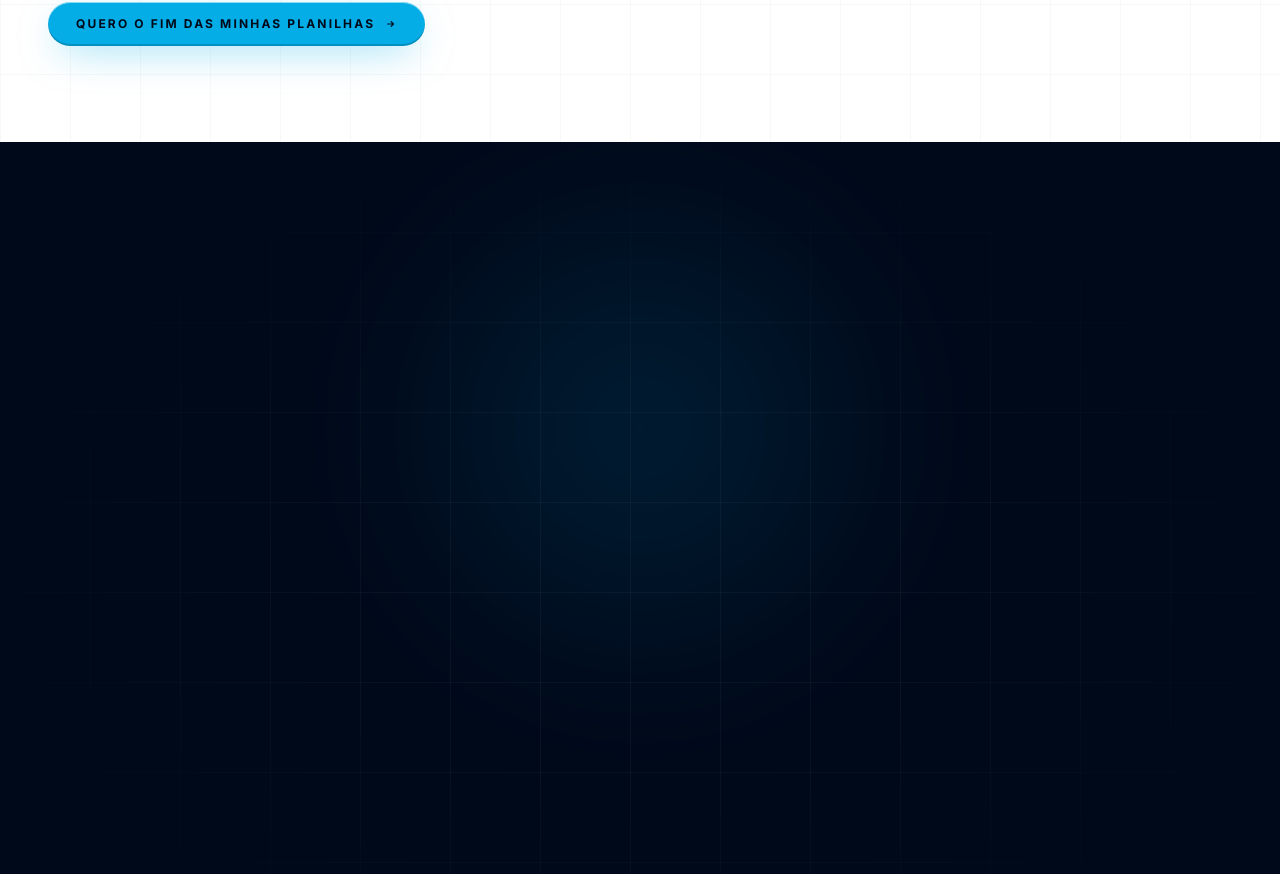
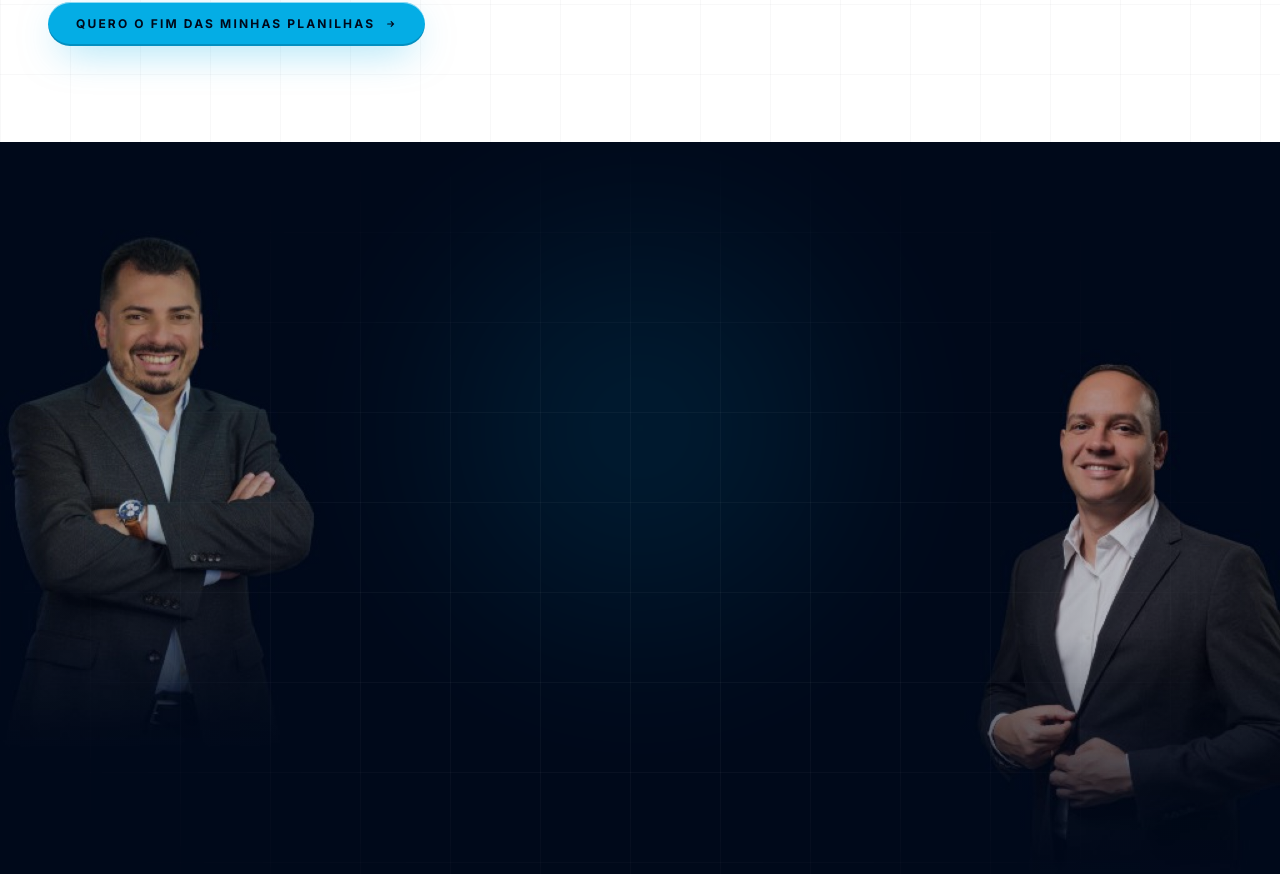
Before and after one commit to rafael-larafy/lp-elcio-ghiotto, a Next.js app: page / in a window 1280 px wide. Shown: the part 1572-2446 px from the top of the page. Built offline with nearby package versions, Linux system fonts and the light colour scheme; a web font is replaced by a local one.

Commit message:
style: change the texts and the background

```diff
--- a/components/WhatIs.tsx
+++ b/components/WhatIs.tsx
@@ -3,6 +3,7 @@
 import gsap from "gsap";
 import { useGSAP } from "@gsap/react";
 import { ScrollTrigger } from "gsap/ScrollTrigger";
+import Image from "next/image";
 import { useRef } from "react";
 import { TiArrowRight } from "react-icons/ti";
 
@@ -11,6 +12,10 @@ import { kodeMono } from "@/lib/fonts";
 import Button from "./Button";
 
 gsap.registerPlugin(ScrollTrigger);
+
+const WHAT_IS_BG = "/img/what-is-founders.png";
+/** Largura máxima do fundo (px): em ecrãs grandes deixa de escalar; em ecrãs estreitos usa 100%. */
+const WHAT_IS_BG_MAX_W_PX = 1524;
 
 const WhatIs = () => {
   const containerRef = useRef<HTMLElement | null>(null);
@@ -65,18 +70,39 @@ const WhatIs = () => {
       id="what-is"
       className="relative overflow-hidden bg-[#00091a] py-28 text-white md:py-36"
     >
-      <div className="pointer-events-none absolute inset-0 bg-grid-fade" />
+      <div className="pointer-events-none absolute inset-0 z-0 overflow-hidden">
+        <Image
+          src={WHAT_IS_BG}
+          alt=""
+          width={2048}
+          height={1152}
+          unoptimized
+          className="absolute left-1/2 top-1/2 w-full max-w-none -translate-x-1/2 -translate-y-1/2 select-none"
+          style={{
+            maxWidth: WHAT_IS_BG_MAX_W_PX,
+            width: "100%",
+            height: "auto",
+          }}
+        />
+      </div>
+      {/* vignette: darker on the sides (where the portraits sit), lighter in the middle for the highlight */}
+      <div
+        aria-hidden
+        className="pointer-events-none absolute inset-0 z-[1] bg-gradient-to-r from-[#00091a]/20 via-[#00091a]/50 to-[#00091a]/20"
+      />
+
+      <div className="pointer-events-none absolute inset-0 z-[2] bg-grid-fade" />
 
       {/* cyan ambient */}
       <div
-        className="pointer-events-none absolute left-1/2 top-1/3 -z-0 h-[600px] w-[600px] -translate-x-1/2 -translate-y-1/2 rounded-full opacity-25 blur-3xl"
+        className="pointer-events-none absolute left-1/2 top-1/3 z-[2] h-[600px] w-[600px] -translate-x-1/2 -translate-y-1/2 rounded-full opacity-25 blur-3xl"
         style={{
           background:
             "radial-gradient(circle at center, rgba(4, 173, 229,0.55) 0%, rgba(4, 173, 229,0) 70%)",
         }}
       />
 
-      <div className="container-page relative">
+      <div className="container-page relative z-10">
         <div className="wi-content mx-auto max-w-4xl text-center">
           <p
             className={`${kodeMono.className} wi-eyebrow text-[20px] font-bold uppercase tracking-[0.32em] text-white/60`}
@@ -89,7 +115,7 @@ const WhatIs = () => {
           </h2>
 
           <div className="mx-auto mt-10 max-w-3xl space-y-8 text-base leading-relaxed text-white/75 md:text-lg">
-            <p className="wi-paragraph text-center">
+            <p className="wi-paragraph text-left">
               <span className="mb-1 block font-bold text-white">
                 Waldir de Lara
               </span>
@@ -105,7 +131,7 @@ const WhatIs = () => {
               .
             </p>
 
-            <p className="wi-paragraph text-center">
+            <p className="wi-paragraph text-right">
               <span className="mb-1 block font-bold text-white">
                 Elcio Ghioto
               </span>
@@ -121,7 +147,7 @@ const WhatIs = () => {
 
           <div className="wi-cta mt-12 flex justify-center">
             <Button
-              title="Trabalhe com as maiores mentes tributárias"
+              title="Trabalhe como as maiores mentes tributárias"
               rightIcon={<TiArrowRight />}
               href="#pricing"
             />
```
Also changed, not shown: public/img/Frame 5-2.png (added), public/img/what-is-founders.png (added).
